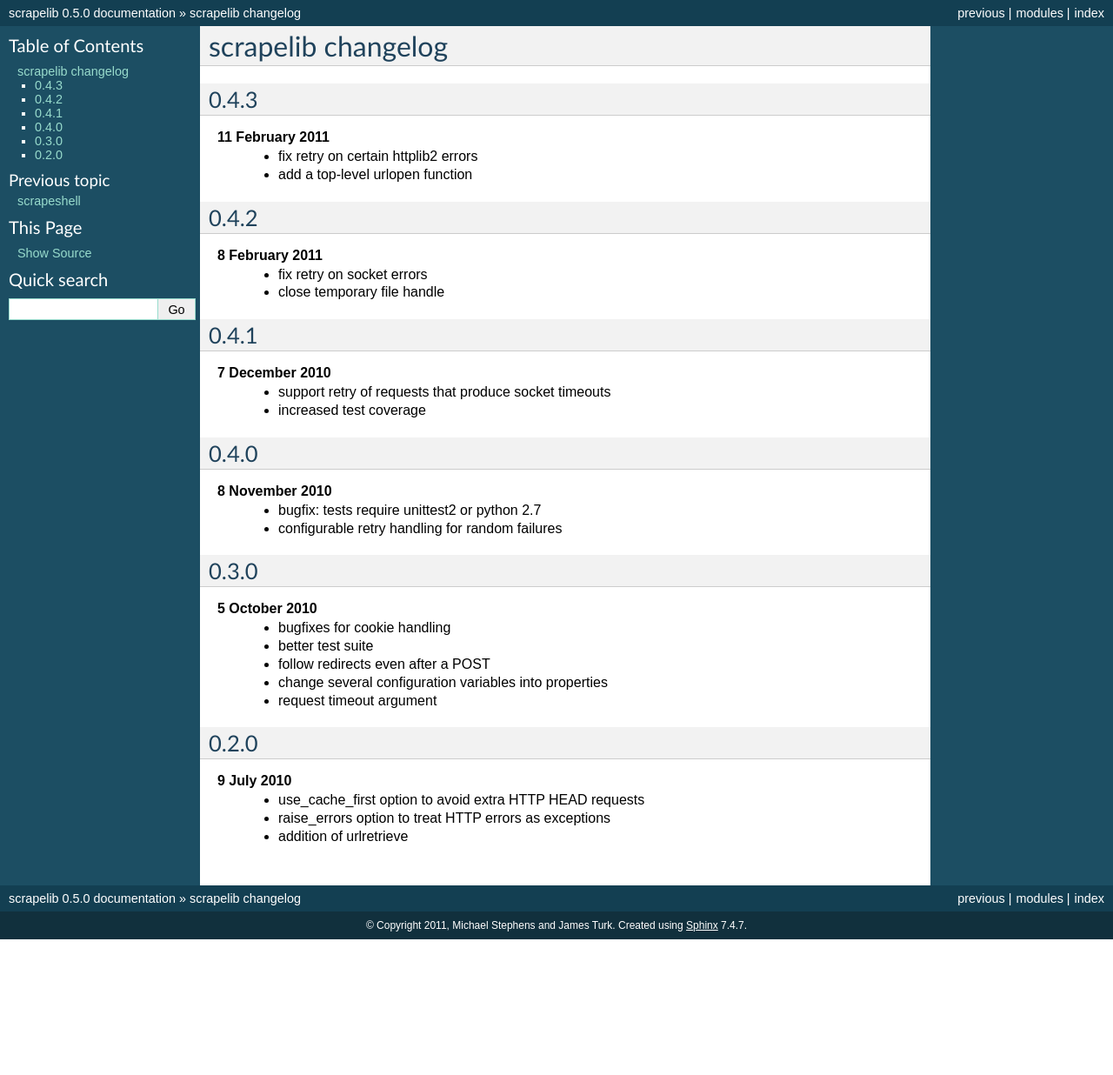
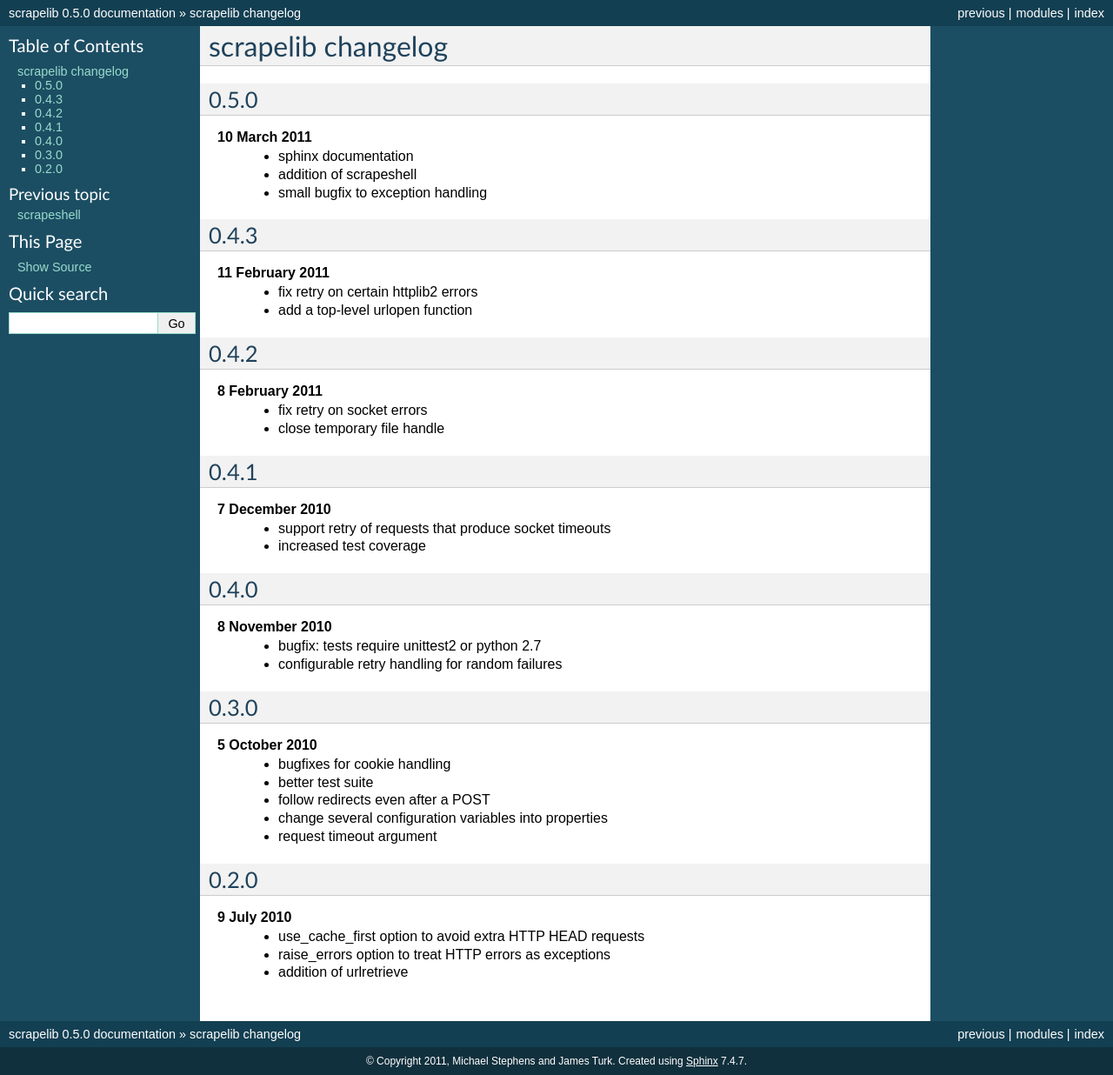
Before and after one commit to jamesturk/scrapelib, a Sphinx documentation site: the page built from docs/changelog.rst, in a window 1280 px wide. Shown: the whole page at 87% size. Built offline with Sphinx 7.4.7, drawn with Linux system fonts in a browser that asks for light colours; before the commit the page ends 1080 px from its top, so only the background shows below that.

Commit message:
changelog.rst

```diff
--- a/docs/changelog.rst
+++ b/docs/changelog.rst
@@ -1,5 +1,12 @@
 scrapelib changelog
 ===================
+
+0.5.0
+-----
+**10 March 2011**
+    * sphinx documentation
+    * addition of scrapeshell
+    * small bugfix to exception handling
 
 0.4.3
 -----
```
